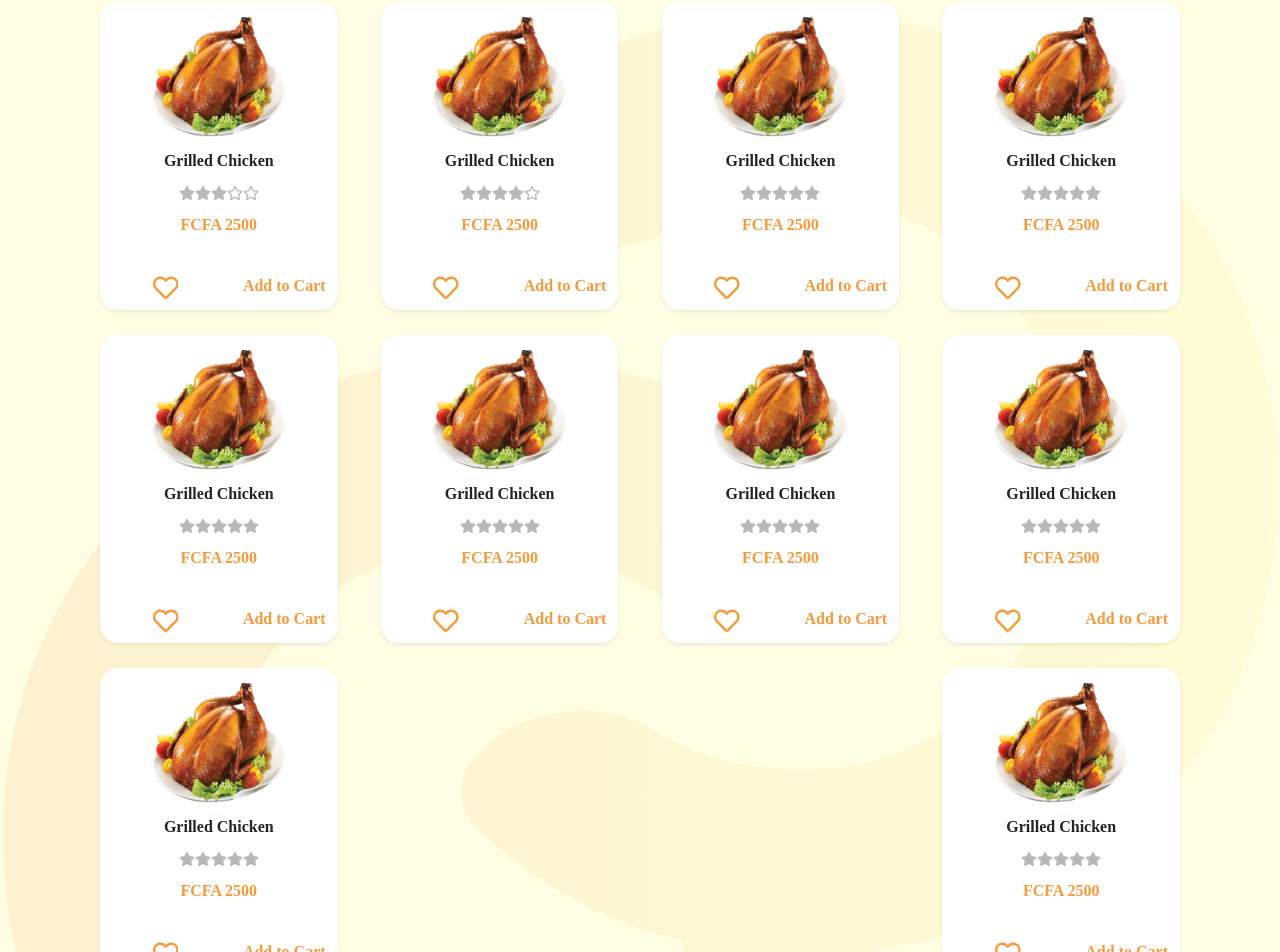
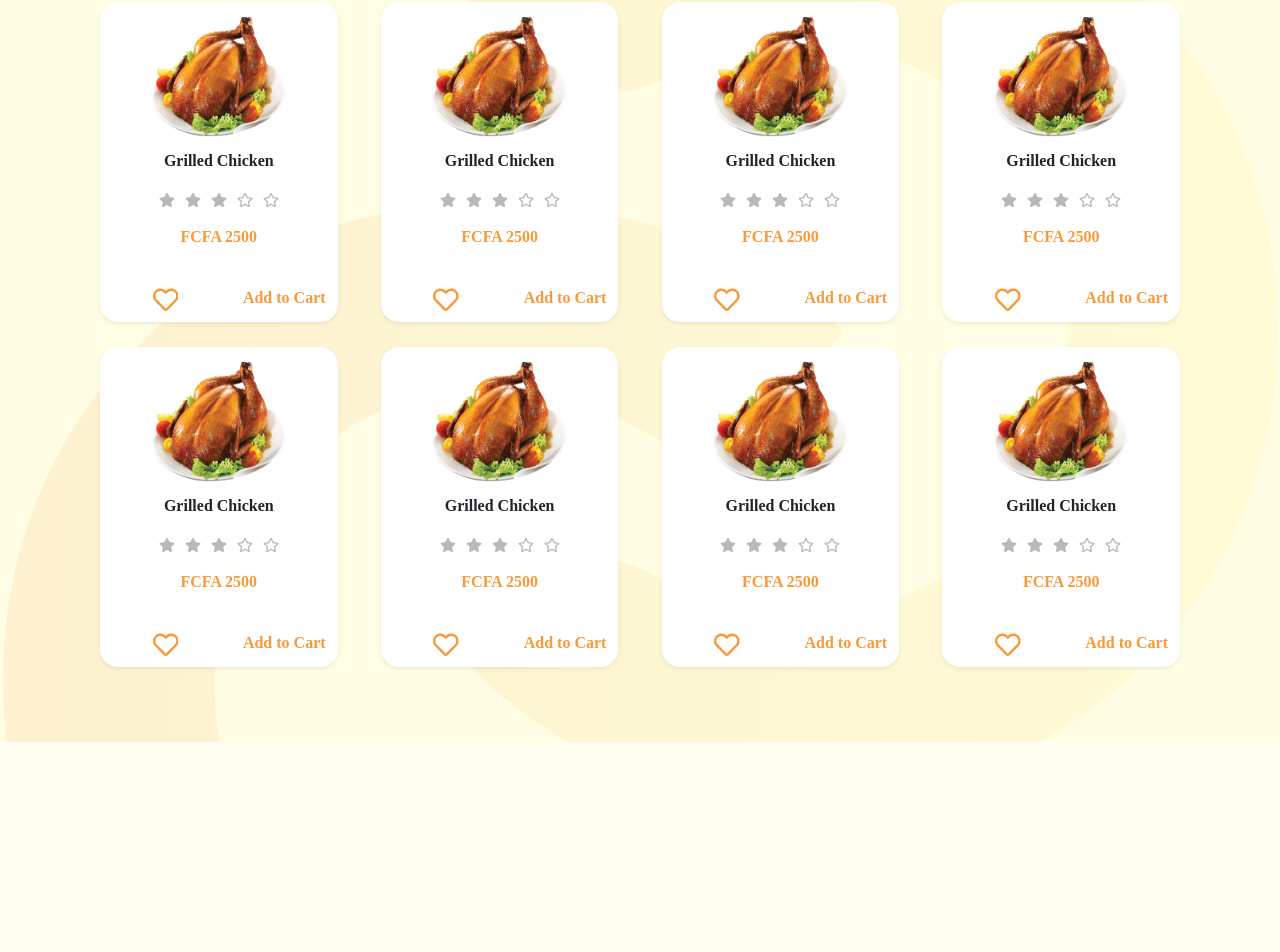
Before and after one commit to jilh/grachef, a React (Create React App) app: page / in a window 1280 px wide. Shown: the part 984-1936 px from the top of the page. After the commit the page ends 1726 px from the top, so only its background shows below. Built offline with nearby package versions, Linux system fonts and the light colour scheme.

Commit message:
fixed rating spacing on menu item

```diff
--- a/src/components/MenuList.js
+++ b/src/components/MenuList.js
@@ -12,11 +12,11 @@ function MenuList(){
                         <img src={'/uploads/image1.png'} alt="Grilled chicken" />
                         <b>Grilled Chicken</b>
                         <div className="rating-group">
-                            <FaStar />
-                            <FaStar />
-                            <FaStar />
-                            <FaRegStar />
-                            <FaRegStar />
+                            <em><FaStar /></em>
+                            <em><FaStar /></em>
+                            <em><FaStar /></em>
+                            <em><FaRegStar /></em>
+                            <em><FaRegStar /></em>
                         </div>
                         <b>FCFA 2500</b>
                         <div className="cta-btn">
@@ -28,11 +28,11 @@ function MenuList(){
                         <img src={'/uploads/image1.png'} alt="Grilled chicken" />
                         <b>Grilled Chicken</b>
                         <div className="rating-group">
-                            <FaStar />
-                            <FaStar />
-                            <FaStar />
-                            <FaStar />
-                            <FaRegStar />
+                            <em><FaStar /></em>
+                            <em><FaStar /></em>
+                            <em><FaStar /></em>
+                            <em><FaRegStar /></em>
+                            <em><FaRegStar /></em>
                         </div>
                         <b>FCFA 2500</b>
                         <div className="cta-btn">
@@ -44,11 +44,11 @@ function MenuList(){
                         <img src={'/uploads/image1.png'} alt="Grilled chicken" />
                         <b>Grilled Chicken</b>
                         <div className="rating-group">
-                            <FaStar />
-                            <FaStar />
-                            <FaStar />
-                            <FaStar />
-                            <FaStar />
+                            <em><FaStar /></em>
+                            <em><FaStar /></em>
+                            <em><FaStar /></em>
+                            <em><FaRegStar /></em>
+                            <em><FaRegStar /></em>
                         </div>
                         <b>FCFA 2500</b>
                         <div className="cta-btn">
@@ -60,11 +60,11 @@ function MenuList(){
                         <img src={'/uploads/image1.png'} alt="Grilled chicken" />
                         <b>Grilled Chicken</b>
                         <div className="rating-group">
-                            <FaStar />
-                            <FaStar />
-                            <FaStar />
-                            <FaStar />
-                            <FaStar />
+                            <em><FaStar /></em>
+                            <em><FaStar /></em>
+                            <em><FaStar /></em>
+                            <em><FaRegStar /></em>
+                            <em><FaRegStar /></em>
                         </div>
                         <b>FCFA 2500</b>
                         <div className="cta-btn">
@@ -76,11 +76,11 @@ function MenuList(){
                         <img src={'/uploads/image1.png'} alt="Grilled chicken" />
                         <b>Grilled Chicken</b>
                         <div className="rating-group">
-                            <FaStar />
-                            <FaStar />
-                            <FaStar />
-                            <FaStar />
-                            <FaStar />
+                            <em><FaStar /></em>
+                            <em><FaStar /></em>
+                            <em><FaStar /></em>
+                            <em><FaRegStar /></em>
+                            <em><FaRegStar /></em>
                         </div>
                         <b>FCFA 2500</b>
                         <div className="cta-btn">
@@ -92,11 +92,11 @@ function MenuList(){
                         <img src={'/uploads/image1.png'} alt="Grilled chicken" />
                         <b>Grilled Chicken</b>
                         <div className="rating-group">
-                            <FaStar />
-                            <FaStar />
-                            <FaStar />
-                            <FaStar />
-                            <FaStar />
+                            <em><FaStar /></em>
+                            <em><FaStar /></em>
+                            <em><FaStar /></em>
+                            <em><FaRegStar /></em>
+                            <em><FaRegStar /></em>
                         </div>
                         <b>FCFA 2500</b>
                         <div className="cta-btn">
@@ -108,11 +108,11 @@ function MenuList(){
                         <img src={'/uploads/image1.png'} alt="Grilled chicken" />
                         <b>Grilled Chicken</b>
                         <div className="rating-group">
-                            <FaStar />
-                            <FaStar />
-                            <FaStar />
-                            <FaStar />
-                            <FaStar />
+                            <em><FaStar /></em>
+                            <em><FaStar /></em>
+                            <em><FaStar /></em>
+                            <em><FaRegStar /></em>
+                            <em><FaRegStar /></em>
                         </div>
                         <b>FCFA 2500</b>
                         <div className="cta-btn">
@@ -124,43 +124,11 @@ function MenuList(){
                         <img src={'/uploads/image1.png'} alt="Grilled chicken" />
                         <b>Grilled Chicken</b>
                         <div className="rating-group">
-                            <FaStar />
-                            <FaStar />
-                            <FaStar />
-                            <FaStar />
-                            <FaStar />
-                        </div>
-                        <b>FCFA 2500</b>
-                        <div className="cta-btn">
-                            <em><FaRegHeart /></em>
-                            <a href="#">Add to Cart</a>
-                        </div>
-                    </div>
-                    <div className="menu-item shadow-sm bg-white">
-                        <img src={'/uploads/image1.png'} alt="Grilled chicken" />
-                        <b>Grilled Chicken</b>
-                        <div className="rating-group">
-                            <FaStar />
-                            <FaStar />
-                            <FaStar />
-                            <FaStar />
-                            <FaStar />
-                        </div>
-                        <b>FCFA 2500</b>
-                        <div className="cta-btn">
-                            <em><FaRegHeart /></em>
-                            <a href="#">Add to Cart</a>
-                        </div>
-                    </div>
-                    <div className="menu-item shadow-sm bg-white">
-                        <img src={'/uploads/image1.png'} alt="Grilled chicken" />
-                        <b>Grilled Chicken</b>
-                        <div className="rating-group">
-                            <FaStar />
-                            <FaStar />
-                            <FaStar />
-                            <FaStar />
-                            <FaStar />
+                            <em><FaStar /></em>
+                            <em><FaStar /></em>
+                            <em><FaStar /></em>
+                            <em><FaRegStar /></em>
+                            <em><FaRegStar /></em>
                         </div>
                         <b>FCFA 2500</b>
                         <div className="cta-btn">
--- a/src/styles/MenuList.css
+++ b/src/styles/MenuList.css
@@ -28,6 +28,9 @@
     justify-content: center;
     color: #b9b9b9;
 }
+.menu-item > .rating-group > em{
+    padding: 2px 5px;
+}
 .menu-item > b:last-of-type{
     color: #F89A3A;
 }
```
